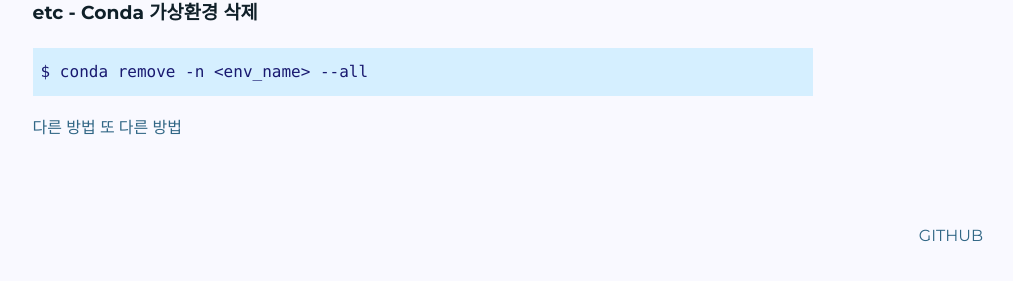
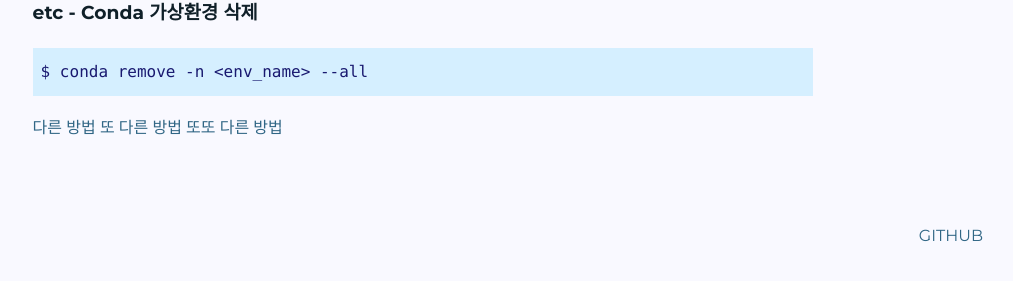
Before and after one commit to whoato/whoato.github.io, a Jekyll site: the page built from _posts/2020-11-06-set-kivy-environment.md, in a window 1280 px wide and 900 px high, scrolled down 1625 px. Shown: the part 583-864 px from the top of the window, without its empty margins (217-1230 px from the left). Built offline with Jekyll 4.4.1, drawn with Linux system fonts in a browser that asks for light colours; some web fonts are replaced.

Commit message:
Update 2020-11-06-set-kivy-environment.md

```diff
--- a/_posts/2020-11-06-set-kivy-environment.md
+++ b/_posts/2020-11-06-set-kivy-environment.md
@@ -100,3 +100,4 @@ $ conda remove -n <env_name> --all
 
 [다른 방법](https://www.youtube.com/watch?v=Pi510YawopE)
 [또 다른 방법](https://noel-embedded.tistory.com/914)
+[또또 다른 방법](https://kkokkal.tistory.com/1328)
```
